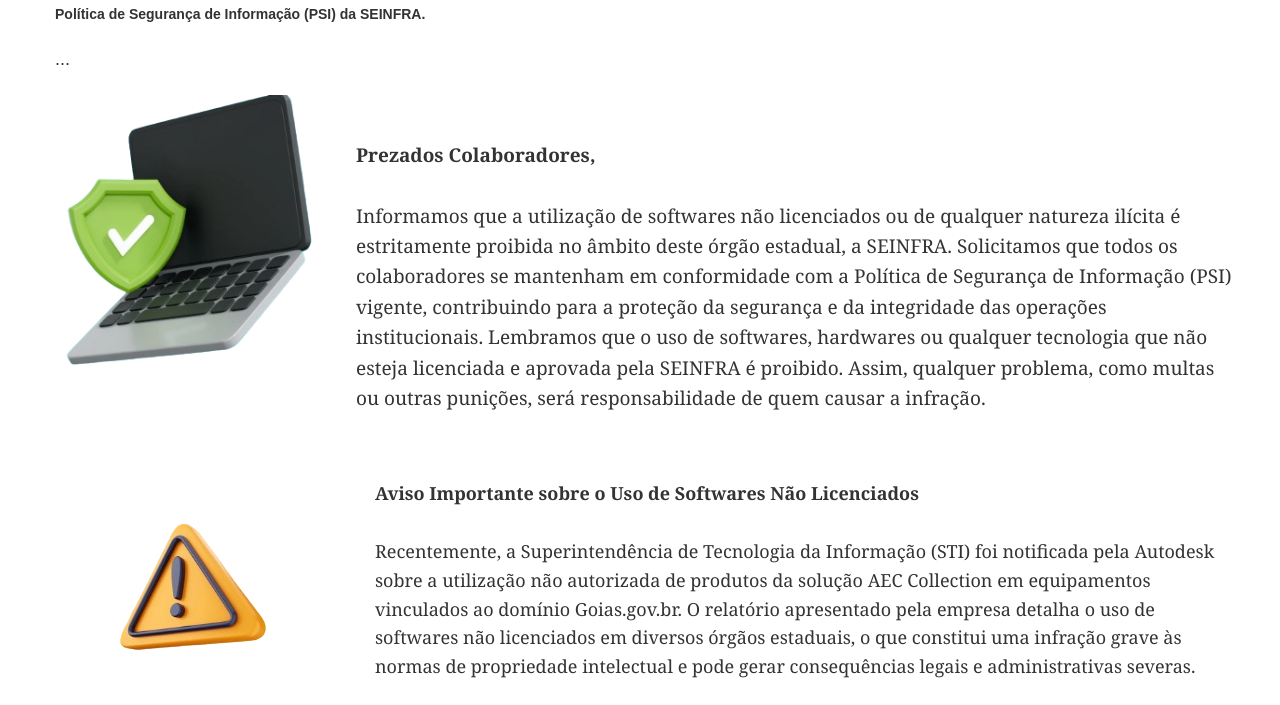
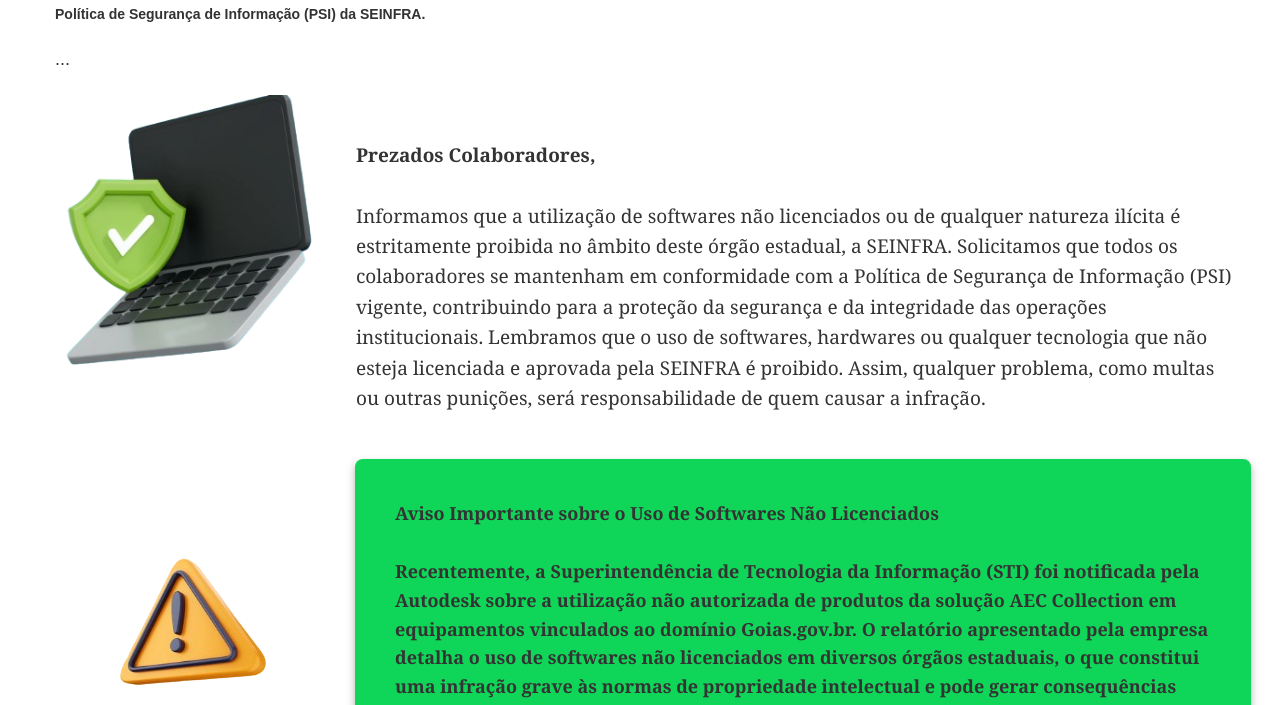
Before and after one commit to GarciaDevv/Seguran-aSti, a plain HTML site: page index.html in a window 1280 px wide. Shown: the part 170-875 px from the top of the page. Drawn offline with Linux system fonts and the light colour scheme.

Commit message:
Update-ofvstyle.css

```diff
--- a/style.css
+++ b/style.css
@@ -336,3 +336,23 @@ h1 {
     margin-bottom: 15px; /* Espaçamento inferior em telas menores */
   }
 }
+
+
+
+
+/*destaque no aviso importante */
+
+.warning-text {
+  background-color:  #0fd658;;
+  color: white;
+  padding: 20px;
+  border-radius: 8px;
+  font-weight: bold;
+  box-shadow: 0px 4px 8px rgba(0, 0, 0, 0.3);
+  animation: fadeIn 1s ease-in-out;
+}
+
+@keyframes fadeIn {
+  0% { opacity: 0; }
+  100% { opacity: 1; }
+}
```
